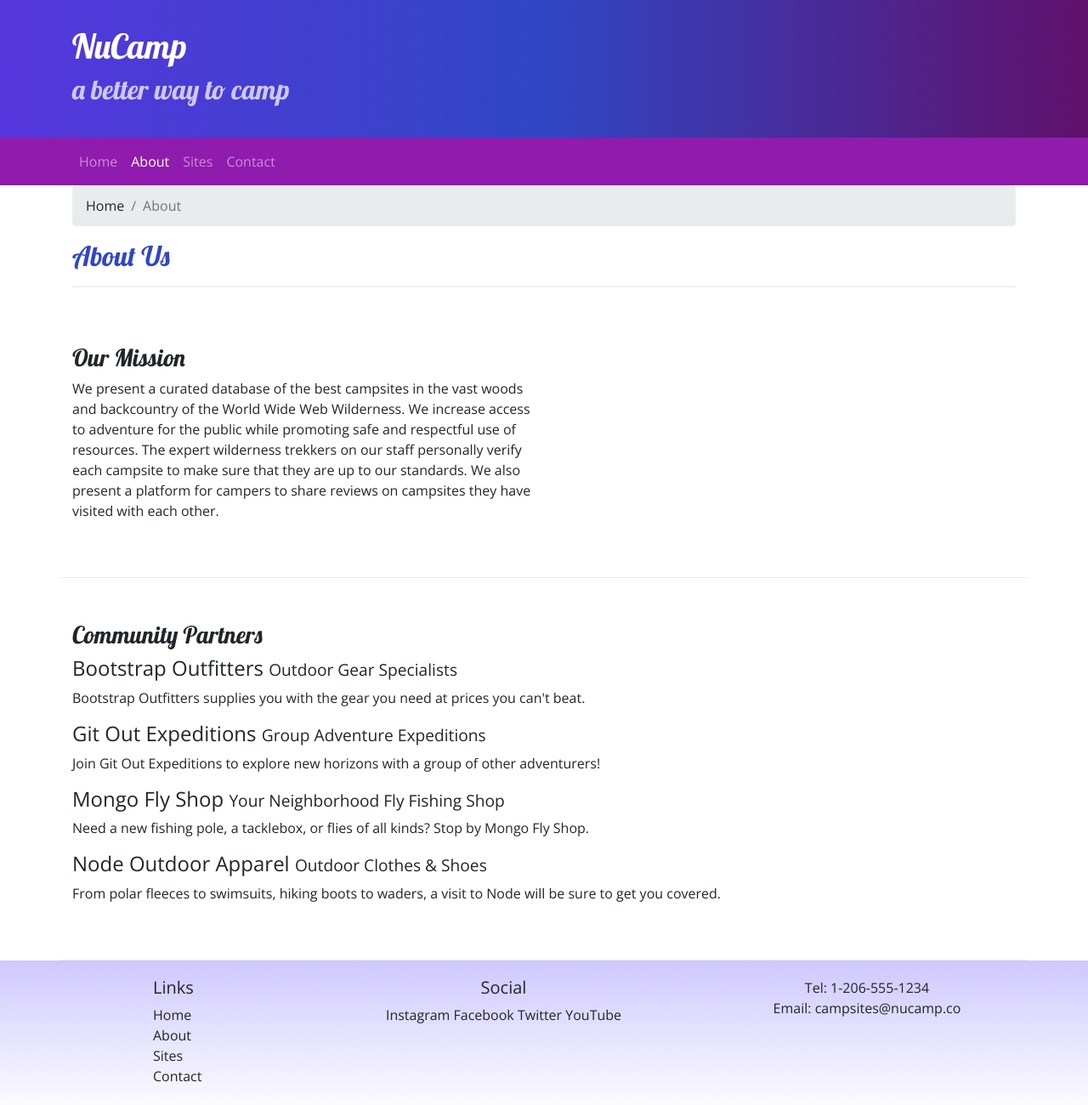
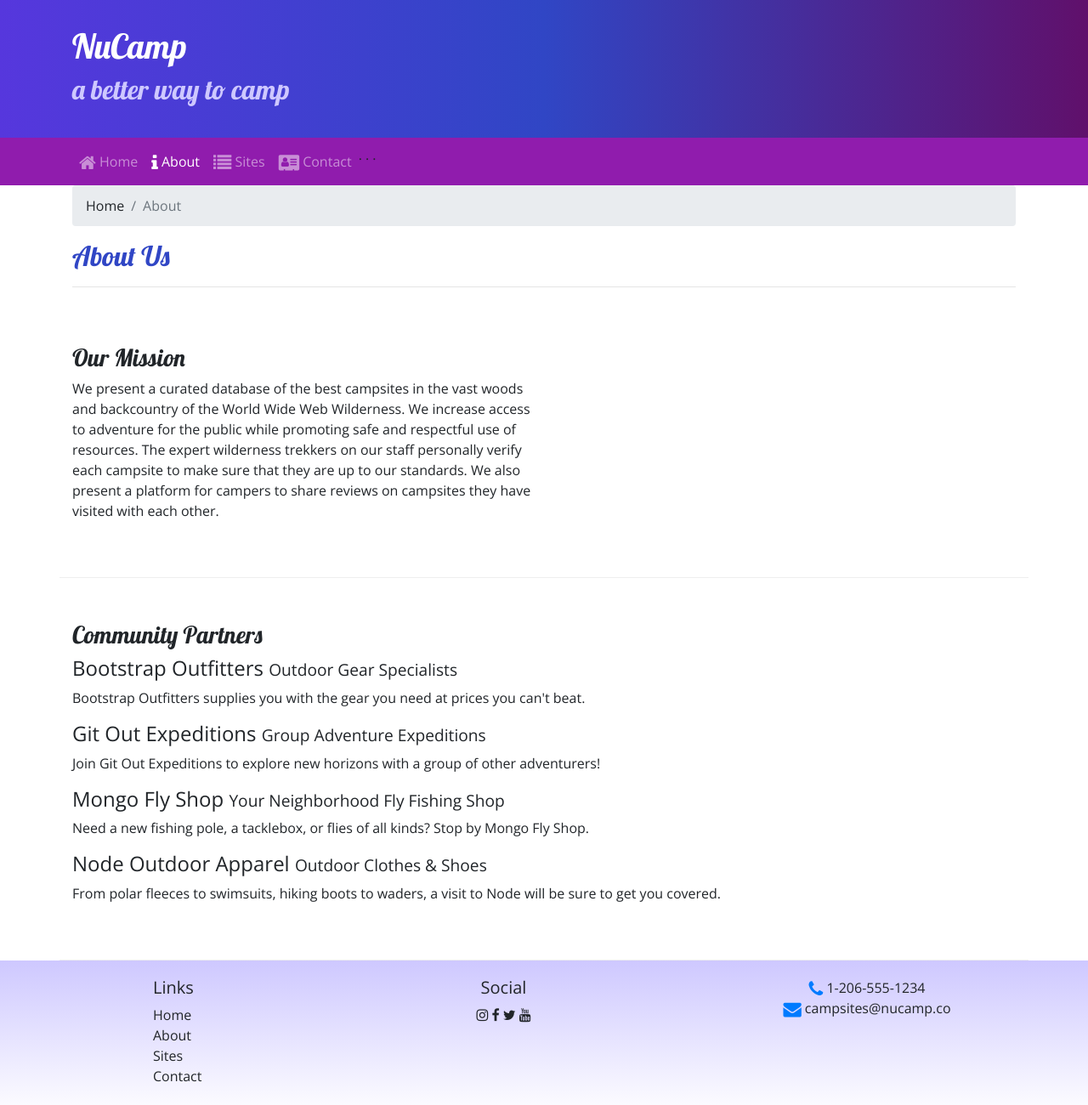
Before and after one commit to ChelseaMarie89/ChelseaMarie89, a website: page aboutus.html in a window 1280 px wide. Shown: the whole page at 85% size. Drawn offline with nearby package versions, Linux system fonts and the light colour scheme; files whose address does not match are found by name.

Commit message:
Icon Fonts

```diff
--- a/aboutus.html
+++ b/aboutus.html
@@ -36,10 +36,11 @@
             </button>
                 <div class="collapse navbar-collapse" id="nucampNavbar">
                     <ul class="navbar-nav">
-                        <li class="nav-item"><a class="nav-link" href="index.html">Home</a></li>
-                        <li class="nav-item active"><a class="nav-link" href="#">About</a></li>
-                        <li class="nav-item"><a class="nav-link" href="#">Sites</a></li>
-                        <li class="nav-item"><a class="nav-link" href="#">Contact</a></li>
+                        <li class="nav-item"><a class="nav-link" href="index.html"><i class="fa fa-home fa-lg"></i> Home</a></li>
+                        <li class="nav-item active"><a class="nav-link" href="#"><i class="fa fa-info fa-lg"></i> About</a></li>
+                        <li class="nav-item"><a class="nav-link" href="#"><i class="fa fa-list fa-lg"></i> Sites</a></li>
+                        <li class="nav-item"><a class="nav-link" href="#"><i class="fa fa-address-card fa-lg"></i> Contact</a></li>
+. . .
                     </ul>
                 </div>
         </div>
@@ -93,14 +94,14 @@
                 </div>
                 <div class="col-6 col-sm-5 text-center">
                     <h5>Social</h5>
-                    <a href="http://instagram.com/">Instagram</a>
-                    <a href="http://facebook.com/">Facebook</a>
-                    <a href="http://twitter.com/">Twitter</a>
-                    <a href="http://youtube.com/">YouTube</a>
+                    <a href="http://instagram.com/"><i class="fa fa-instagram"></i></a>
+                    <a href="http://facebook.com/"><i class="fa fa-facebook"></i></a>
+                    <a href="http://twitter.com/"><i class="fa fa-twitter"></i></a>
+                    <a href="http://youtube.com/"><i class="fa fa-youtube"></i></a>
                 </div>
                 <div class="col-sm-4 text-center">
-                    Tel: 1-206-555-1234<br />
-                    Email: campsites@nucamp.co
+                    <i class="fa fa-phone fa-lg text-primary"></i> 1-206-555-1234<br />
+                    <i class="fa fa-envelope fa-lg text-primary"></i> campsites@nucamp.co
                 </div>
             </div>
         </div>
```
Also changed, not shown: index.html (+10 -10 lines).
